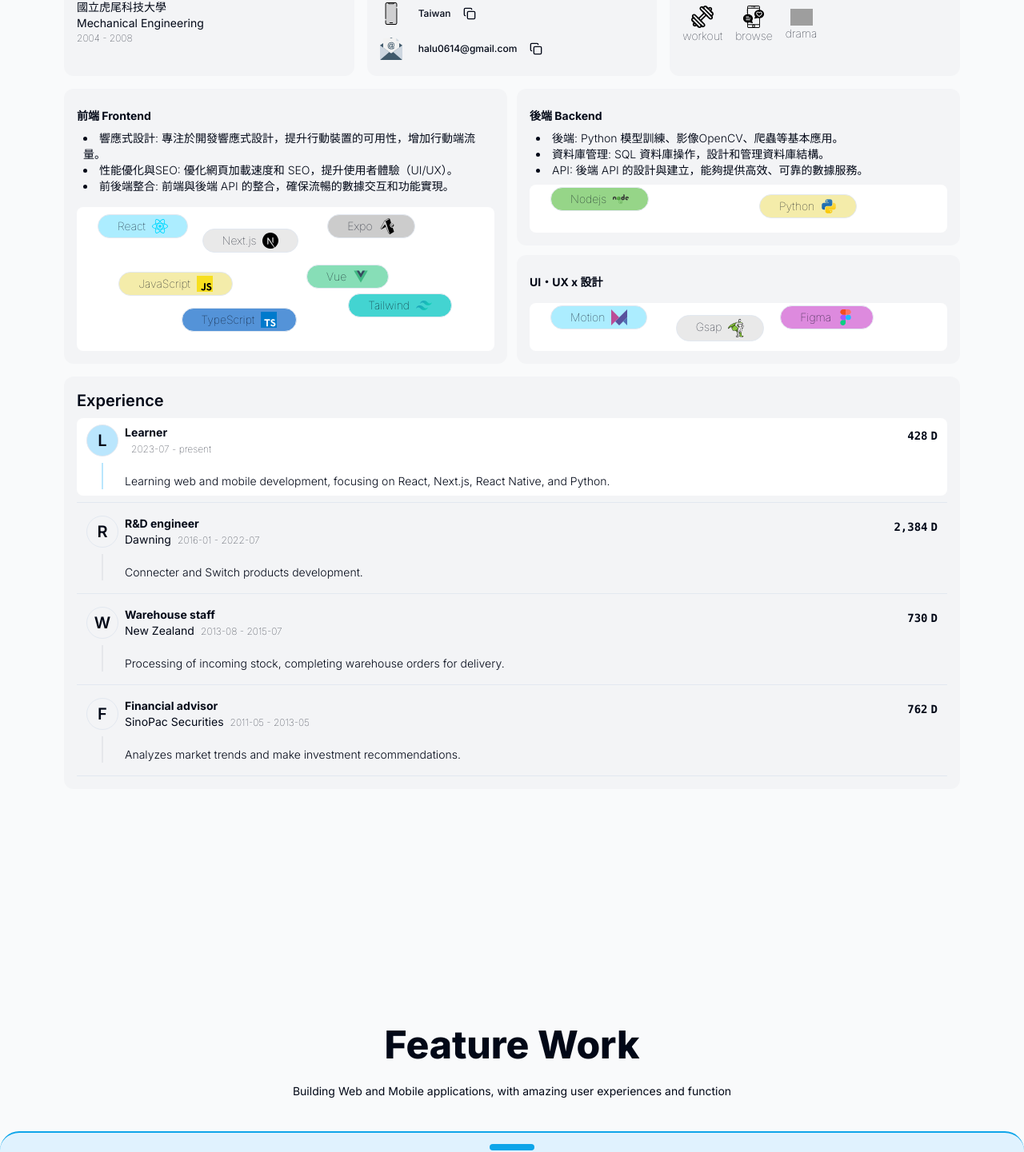
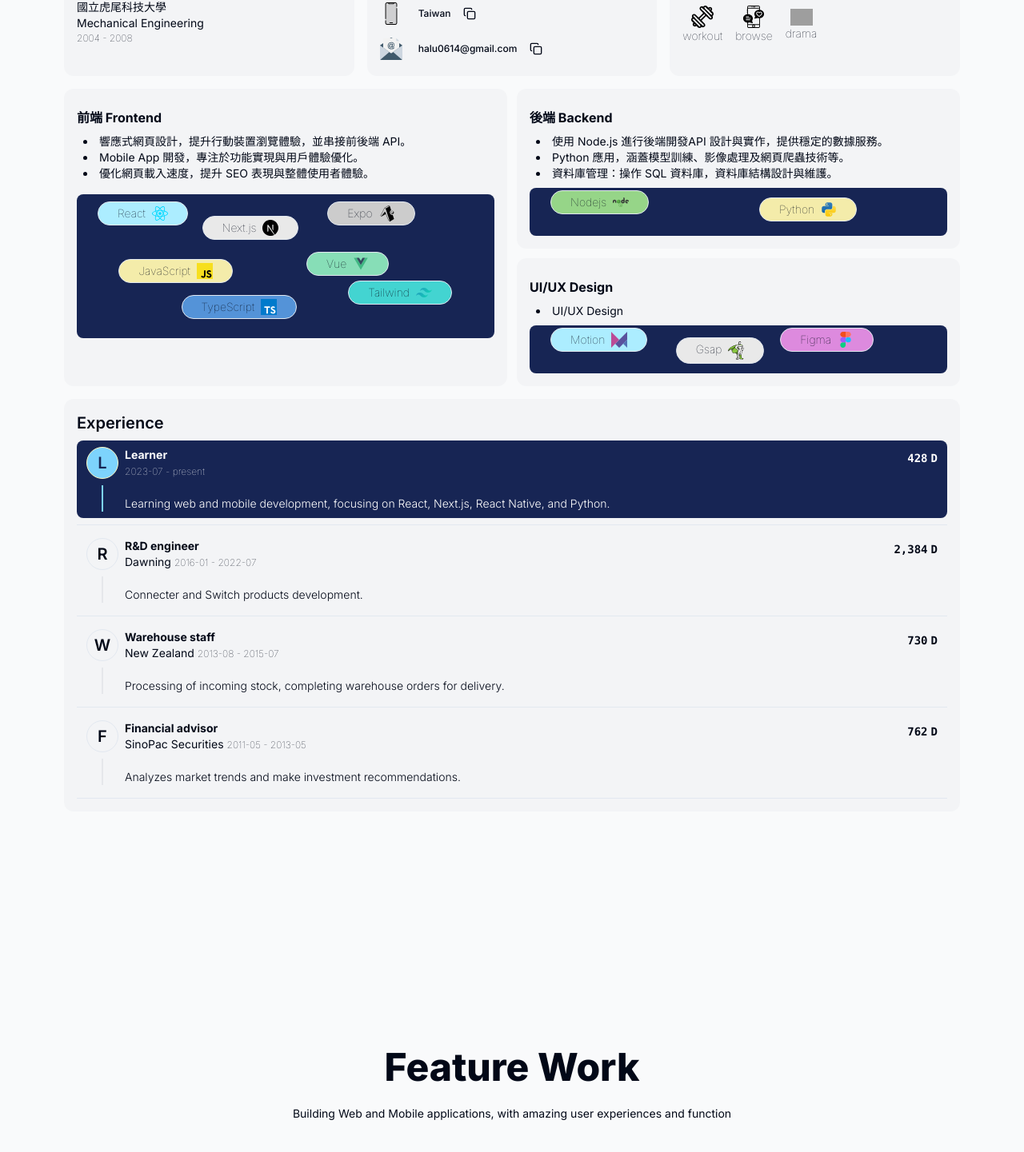
Before and after one commit to Cyishen/cyi-portfolio-2024v2-, a Next.js app: page / in a window 1280 px wide. Shown: the part 2037-3478 px from the top of the page at 80% size. Built offline with nearby package versions, Linux system fonts and the light colour scheme; grey boxes are pictures that could not be loaded.

Commit message:
change about color

```diff
--- a/src/app/globals.css
+++ b/src/app/globals.css
@@ -108,4 +108,26 @@ body,
   .about-title-contact {
     @apply rounded-xl bg-gray-100 font-semibold text-xl p-4
   }
+
+  .motion-gradient-word {
+    @apply bg-[linear-gradient(to_right,#DD7DDF,#E1CD86,#BBCB92,#71C2EF,#3BFFFF,#DD7DDF,#E1CD86,#BBCB92,#71C2EF,#3BFFFF)] [background-size:200%] text-transparent bg-clip-text animate-xy
+  }
+
+  .normal-gradient-bg {
+    @apply bg-gradient-to-r from-orange-300 via-purple-700 to-orange-800 opacity-30
+  }
 }
+
+@keyframes gradient-xy {
+  0%, 100% {
+    background-position: 0% 50%;
+  }
+  50% {
+    background-position: 100% 50%;
+  }
+}
+
+.animate-xy {
+  animation: gradient-xy 5s ease infinite;
+  background-size: 200% 200%;
+}
--- a/src/components/Info/Info.tsx
+++ b/src/components/Info/Info.tsx
@@ -12,8 +12,12 @@ const Info = () => {
       <Wrapper>
         <div className="flex flex-col items-center text-center mt-20">
           <h2 className="font-black text-7xl md:text-[10vw]">
-            Thank You<TextSpan>!</TextSpan>
+            Let's See
           </h2>
+          <p className="font-black text-7xl md:text-[10vw] motion-gradient-word">
+            More {''}
+            <TextSpan>!</TextSpan>
+          </p>
         </div>
 
         <div className='flex justify-center items-center p-5'>
--- a/src/components/about/Experience.tsx
+++ b/src/components/about/Experience.tsx
@@ -75,24 +75,26 @@ const Experience = () => {
         {workExperience.map((item, idx) => (
           <Fragment key={idx}>
             <div
-              className={`flex cursor-pointer p-2 gap-1 rounded-lg group ${hoveredIndex === idx ? 'bg-white' : ''}`}
+              className={`flex cursor-pointer p-2 gap-1 rounded-lg group ${hoveredIndex === idx ? 'bg-blue-950 text-white' : ''}`}
               onMouseEnter={() => setHoveredIndex(idx)}
               onMouseLeave={() => setHoveredIndex(-1)}
             >
               <div className="px-1 flex flex-col justify-start items-center">
-                <div className={`min-w-10 min-h-10 rounded-full border flex justify-center items-center ${hoveredIndex === idx ? 'bg-sky-200' : ''}`}>
+                <div className={`min-w-10 min-h-10 rounded-full border flex justify-center items-center ${hoveredIndex === idx ? 'bg-sky-300 text-blue-950 border-yellow-100' : ''}`}>
                   <p>{item.icon}</p>
                 </div>
 
-                <div className={`w-0.5 h-full bg-gray-200 mt-2 ${hoveredIndex === idx ? 'bg-sky-200' : ''}`} />
+                <div className={`w-0.5 h-full bg-gray-200 mt-2 ${hoveredIndex === idx ? 'bg-sky-300' : ''}`} />
               </div>
 
               <div className="w-full">
                 <div className="flex gap-3 relative">
                   <div className="flex flex-col">
                     <p className='font-bold text-sm'>{item.title}</p>
-                    <p className='font-normal text-sm'>{item.company}
-                      <span className='font-thin text-[12px] pl-2'>
+
+                    <p className='font-normal text-sm'>
+                      {item.company} {''}
+                      <span className='font-thin text-[12px]'>
                         {item.startDate.slice(0, 7)} - {item.endDate.slice(0, 7)}
                       </span>
                     </p>
--- a/src/components/about/SkillBackend.tsx
+++ b/src/components/about/SkillBackend.tsx
@@ -28,7 +28,7 @@ const SkillBackend = () => {
   const contraction = useRef(null)
 
   return (
-    <div className='relative flex h-[60px] mt-auto rounded-lg bg-white hover:ring-2 hover:ring-inset hover:ring-sky-200' ref={contraction}>
+    <div className='relative flex h-[60px] mt-auto rounded-lg bg-blue-950 hover:ring-yellow-100 hover:opacity-90 transition duration-500' ref={contraction}>
       {backendDrag.map((item) => (
         <motion.div key={item.title}
           className='inline-flex gap-2 px-6 border rounded-full py-1 absolute cursor-pointer hover:opacity-80'
--- a/src/components/about/SkillDrag.tsx
+++ b/src/components/about/SkillDrag.tsx
@@ -9,12 +9,12 @@ const SkillDrag = () => {
       <div className="col-span-1 md:col-span-2 row-span-2 about-title-type">
         <div className='flex flex-col overflow-hidden gap-2 h-full'>
           <div className='flex flex-col w-full'>
-            <p className='text-sm font-bold my-2'>前端 Frontend</p>
+            <p className='text-base font-bold my-2'>前端 Frontend</p>
 
-            <ul className='list-disc list-inside px-2 text-sm font-light'>
-              <li>響應式設計: 專注於開發響應式設計，提升行動裝置的可用性，增加行動端流量。</li>
-              <li>性能優化與SEO: 優化網頁加載速度和 SEO，提升使用者體驗（UI/UX）。</li>
-              <li>前後端整合: 前端與後端 API 的整合，確保流暢的數據交互和功能實現。</li>
+            <ul className='list-disc list-inside px-2 text-sm font-normal'>
+              <li>響應式網頁設計，提升行動裝置瀏覽體驗，並串接前後端 API。</li>
+              <li>Mobile App 開發，專注於功能實現與用戶體驗優化。</li>
+              <li>優化網頁載入速度，提升 SEO 表現與整體使用者體驗。</li>
             </ul>
           </div>
 
@@ -25,12 +25,12 @@ const SkillDrag = () => {
       <div className="col-span-1 md:col-span-2 about-title-type">
         <div className='flex flex-col overflow-hidden gap-2 h-full'>
           <div className='flex flex-col w-full'>
-            <p className='text-sm font-bold my-2'>後端 Backend</p>
+            <p className='text-base font-bold my-2'>後端 Backend</p>
 
-            <ul className='list-disc list-inside px-2 text-sm font-light'>
-              <li>後端: Python 模型訓練、影像OpenCV、爬蟲等基本應用。</li>
-              <li>資料庫管理: SQL 資料庫操作，設計和管理資料庫結構。</li>
-              <li>API: 後端 API 的設計與建立，能夠提供高效、可靠的數據服務。</li>
+            <ul className='list-disc list-inside px-2 text-sm font-normal'>
+              <li>使用 Node.js 進行後端開發API 設計與實作，提供穩定的數據服務。</li>
+              <li>Python 應用，涵蓋模型訓練、影像處理及網頁爬蟲技術等。</li>
+              <li>資料庫管理：操作 SQL 資料庫，資料庫結構設計與維護。</li>
             </ul>
           </div>
 
@@ -41,10 +41,10 @@ const SkillDrag = () => {
       <div className="col-span-1 md:col-span-2 about-title-type">
         <div className='flex flex-col overflow-hidden gap-2 h-full'>
           <div className='flex flex-col w-full'>
-            <p className='text-sm font-bold my-2'>UI・UX x 設計</p>
+            <p className='text-base font-bold my-2'>UI/UX Design</p>
 
-            <ul className='list-disc list-inside px-2 text-sm font-light'>
-              {/* <li>設計響應式設計的視覺與交互，確保響應式設計的可用性。</li> */}
+            <ul className='list-disc list-inside px-2 text-sm font-normal'>
+              <li>UI/UX Design</li>
             </ul>
           </div>
 
--- a/src/components/about/SkillFrontend.tsx
+++ b/src/components/about/SkillFrontend.tsx
@@ -63,7 +63,7 @@ const SkillFrontend = () => {
   const contraction = useRef(null)
 
   return (
-    <div className='relative flex h-[180px] mt-2 rounded-lg bg-white hover:ring-2 hover:ring-inset hover:ring-sky-200' ref={contraction}>
+    <div className='relative flex h-[180px] mt-2 rounded-lg bg-blue-950 hover:ring-yellow-100 hover:opacity-90 transition duration-500' ref={contraction}>
       {frontendDrag.map((item) => (
         <motion.div key={item.title}
           className='inline-flex gap-2 px-6 border rounded-full py-1 absolute cursor-pointer hover:opacity-80'
--- a/src/components/about/SkillOther.tsx
+++ b/src/components/about/SkillOther.tsx
@@ -35,7 +35,7 @@ const SkillOther = () => {
   const contraction = useRef(null)
 
   return (
-    <div className='relative flex h-[60px] mt-auto rounded-lg bg-white hover:ring-2 hover:ring-inset hover:ring-sky-200' ref={contraction}>
+    <div className='relative flex h-[60px] mt-auto rounded-lg bg-blue-950 hover:ring-yellow-100 hover:opacity-90 transition duration-500' ref={contraction}>
       {otherDrag.map((item) => (
         <motion.div key={item.title}
           className='inline-flex gap-2 px-6 border rounded-full py-1 absolute cursor-pointer hover:opacity-80'
--- a/src/components/feature-work/FeatureWork.tsx
+++ b/src/components/feature-work/FeatureWork.tsx
@@ -24,9 +24,19 @@ const FeatureWork = () => {
             Feature Work
           </motion.h2>
 
-          <div className="text-sm text-center mt-4 px-4">
+          <motion.p className="text-sm text-center mt-4 px-4"
+            initial={{opacity: 0, y: 50}}
+            whileInView={{opacity: 1, y: 0}}
+            viewport={{once: false}}
+            transition={{
+              type: "tween",
+              bounce: 0.5,
+              duration: 0.5,
+              delay: 0.3,
+            }}
+          >
             Building Web and Mobile applications, with amazing user experiences and function
-          </div>
+          </motion.p>
 
           <div className="flex flex-col md:flex-row items-center justify-center gap-2 m-5">
           </div>
```
